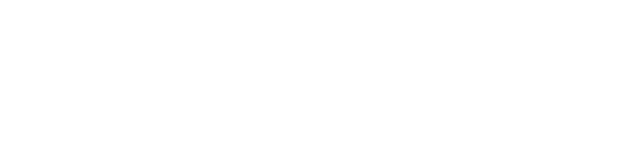
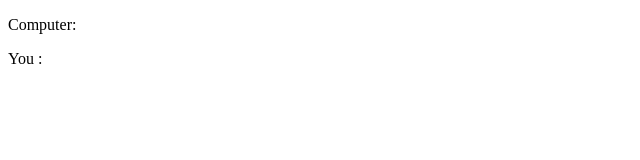
Before and after one commit to Aaron080913/Quiz2, a plain HTML site: page index.html in a window 1280 px wide. Shown: the whole page, without its empty margins (0-640 px from the left). Drawn offline with Linux system fonts and the light colour scheme.

Commit message:
Update index.html
Added Score Zones to the HTML File

```diff
--- a/index.html
+++ b/index.html
@@ -7,6 +7,16 @@
     <link rel="stylesheet" href="assets/css/style.css">
 </head>
 <body>
+    <div class="box">
+        <div class="scores">
+            <p>
+                Computer:
+            </p>
+            <p>
+                You :
+            </p>
+        </div>
+    </div>
     <script src="assets/js/script.js"></script>
 </body>
 </html>
```
